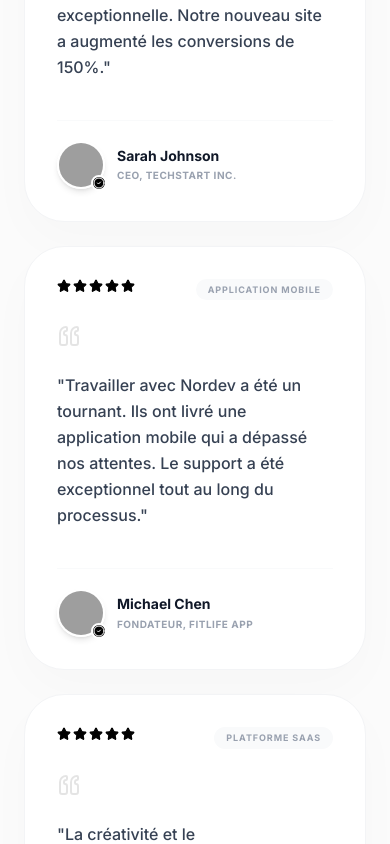
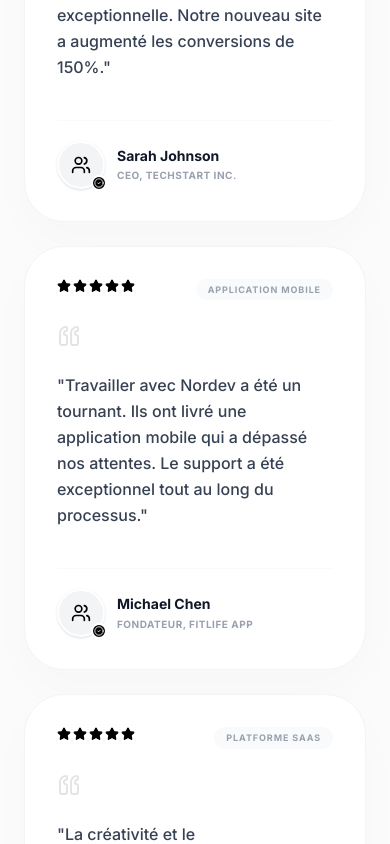
Before and after one commit to freddymk313/nordevagency, a Next.js app: page / in a window 390 px wide. Shown: the part 3160-4004 px from the top of the page. Built offline with nearby package versions, Linux system fonts and the light colour scheme; grey boxes are pictures that could not be loaded.

Commit message:
testimonial v2 mobile ok

```diff
--- a/components/Testimonials.tsx
+++ b/components/Testimonials.tsx
@@ -1,38 +1,46 @@
-import { Quote, Star, CheckCircle2 } from "lucide-react";
+import { Quote, Star, CheckCircle2, Users2, Users } from "lucide-react";
 
 const Testimonials = () => {
   const testimonials = [
     {
-      quote: "Nordev Agency a complètement transformé notre présence digitale. Leur attention aux détails est exceptionnelle. Notre nouveau site a augmenté les conversions de 150%.",
+      quote:
+        "Nordev Agency a complètement transformé notre présence digitale. Leur attention aux détails est exceptionnelle. Notre nouveau site a augmenté les conversions de 150%.",
       author: "Sarah Johnson",
       role: "CEO, TechStart Inc.",
-      avatar: "https://images.unsplash.com/photo-1494790108377-be9c29b29330?w=100&q=80",
+      avatar:
+        "https://images.unsplash.com/photo-1494790108377-be9c29b29330?w=100&q=80",
       project: "Site E-commerce",
     },
     {
-      quote: "Travailler avec Nordev a été un tournant. Ils ont livré une application mobile qui a dépassé nos attentes. Le support a été exceptionnel tout au long du processus.",
+      quote:
+        "Travailler avec Nordev a été un tournant. Ils ont livré une application mobile qui a dépassé nos attentes. Le support a été exceptionnel tout au long du processus.",
       author: "Michael Chen",
       role: "Fondateur, FitLife App",
-      avatar: "https://images.unsplash.com/photo-1507003211169-0a1dd7228f2d?w=100&q=80",
+      avatar:
+        "https://images.unsplash.com/photo-1507003211169-0a1dd7228f2d?w=100&q=80",
       project: "Application Mobile",
     },
     {
-      quote: "La créativité et le professionnalisme de l'équipe ont rendu le processus fluide. Ils comprennent vraiment ce qu'il faut pour créer des produits digitaux d'exception.",
+      quote:
+        "La créativité et le professionnalisme de l'équipe ont rendu le processus fluide. Ils comprennent vraiment ce qu'il faut pour créer des produits digitaux d'exception.",
       author: "Emily Rodriguez",
       role: "Directrice Marketing, GreenEco",
-      avatar: "https://images.unsplash.com/photo-1438761681033-6461ffad8d80?w=100&q=80",
+      avatar:
+        "https://images.unsplash.com/photo-1438761681033-6461ffad8d80?w=100&q=80",
       project: "Platforme SaaS",
     },
   ];
 
   return (
-    <section id="temoignages" className="py-12 md:py-32 bg-[#FBFBFB] relative overflow-hidden">
+    <section
+      id="temoignages"
+      className="py-12 md:py-32 bg-[#FBFBFB] relative overflow-hidden"
+    >
       {/* Sphères de décorations diffuses */}
       <div className="absolute top-0 right-0 w-[400px] h-[400px] bg-gray-200/30 rounded-full blur-[100px] translate-x-1/2 -translate-y-1/2" />
       <div className="absolute bottom-0 left-0 w-[300px] h-[300px] bg-gray-100/50 rounded-full blur-[80px] -translate-x-1/4 translate-y-1/4" />
 
       <div className="container mx-auto px-6 relative z-10">
-
         {/* Header de section */}
         <div className="text-center mb-10 md:mb-20">
           <span className="inline-block px-4 py-1.5 mb-4 md:mb-6 text-[10px] md:text-[12px] font-bold tracking-[0.2em] text-gray-400 uppercase bg-gray-100 rounded-full">
@@ -42,7 +50,9 @@ const Testimonials = () => {
             Ils nous font <span className="text-gray-400">confiance</span>
           </h2>
           <p className="text-base md:text-lg text-gray-600 max-w-2xl mx-auto font-medium">
-            Découvrez comment nous aidons nos clients à <span className="text-black">transformer leurs ambitions</span> en succès mesurables.
+            Découvrez comment nous aidons nos clients à{" "}
+            <span className="text-black">transformer leurs ambitions</span> en
+            succès mesurables.
           </p>
         </div>
 
@@ -58,7 +68,10 @@ const Testimonials = () => {
                 <div className="flex justify-between items-start mb-6 md:mb-8">
                   <div className="flex gap-0.5">
                     {[...Array(5)].map((_, i) => (
-                      <Star key={i} className="w-3.5 h-3.5 md:w-4 md:h-4 fill-black text-black" />
+                      <Star
+                        key={i}
+                        className="w-3.5 h-3.5 md:w-4 md:h-4 fill-black text-black"
+                      />
                     ))}
                   </div>
                   <span className="text-[9px] md:text-[10px] font-bold uppercase tracking-widest text-gray-400 bg-gray-50 px-3 py-1 rounded-full">
@@ -68,7 +81,7 @@ const Testimonials = () => {
 
                 {/* Icône Quote Stylisée */}
                 <div className="mb-6 opacity-10 group-hover:opacity-100 group-hover:text-black transition-all duration-500">
-                   <Quote className="ww-6 h-6 md:w-8 md:h-8 rotate-180" />
+                  <Quote className="ww-6 h-6 md:w-8 md:h-8 rotate-180" />
                 </div>
 
                 {/* La Citation */}
@@ -78,7 +91,7 @@ const Testimonials = () => {
               </div>
 
               {/* L'Auteur (Footer de la carte) */}
-              <div className="flex items-center gap-3 md:gap-4 pt-5 md:pt-6 border-t border-gray-50">
+              {/* <div className="flex items-center gap-3 md:gap-4 pt-5 md:pt-6 border-t border-gray-50">
                 <div className="relative">
                   <img
                     src={testimonial.avatar}
@@ -93,6 +106,29 @@ const Testimonials = () => {
                   <div className="font-bold text-sm md:text-base text-gray-900 leading-tight">{testimonial.author}</div>
                   <div className="text-[10px] md:text-xs font-bold text-gray-400 uppercase tracking-wider mt-1">{testimonial.role}</div>
                 </div>
+              </div> */}
+
+              <div className="flex items-center gap-3 md:gap-4 pt-5 md:pt-6 border-t border-gray-50">
+                <div className="relative">
+                  {/* Remplacement de l'image par l'icône User */}
+                  <div className="w-12 h-12 md:w-14 md:h-14 rounded-full bg-gray-100 flex items-center justify-center border-2 border-white shadow-sm group-hover:bg-black group-hover:text-white transition-all duration-500">
+                    <Users className="w-5 h-5 md:w-5.5 md:h-5.5" />
+                  </div>
+
+                  {/* Badge de vérification (conservé) */}
+                  <div className="absolute -bottom-0.5 -right-0.5 w-4 h-4 md:w-5 md:h-5 bg-black rounded-full border-2 border-white flex items-center justify-center">
+                    <CheckCircle2 className="w-2.5 h-2.5 text-white" />
+                  </div>
+                </div>
+
+                <div>
+                  <div className="font-bold text-sm md:text-base text-gray-900 leading-tight">
+                    {testimonial.author}
+                  </div>
+                  <div className="text-[10px] md:text-xs font-bold text-gray-400 uppercase tracking-wider mt-1">
+                    {testimonial.role}
+                  </div>
+                </div>
               </div>
             </div>
           ))}
@@ -100,11 +136,14 @@ const Testimonials = () => {
 
         {/* Petit bandeau "Social Proof" discret en dessous */}
         <div className="mt-16 md:mt-20 flex flex-wrap justify-center items-center gap-8 md:gap-16 opacity-40 grayscale hover:grayscale-0 transition-all duration-700">
-           <span className="font-black text-xl md:text-2xl tracking-tighter">TRUSTED BY 20+ COMPANIES</span>
-           <div className="h-px w-12 bg-gray-300 hidden md:block" />
-           <span className="font-bold text-base md:text-lg italic tracking-tight">"The best digital partner in DRC"</span>
+          <span className="font-black text-xl md:text-2xl tracking-tighter">
+            TRUSTED BY 20+ COMPANIES
+          </span>
+          <div className="h-px w-12 bg-gray-300 hidden md:block" />
+          <span className="font-bold text-base md:text-lg italic tracking-tight">
+            "The best digital partner in DRC"
+          </span>
         </div>
-
       </div>
     </section>
   );
```
